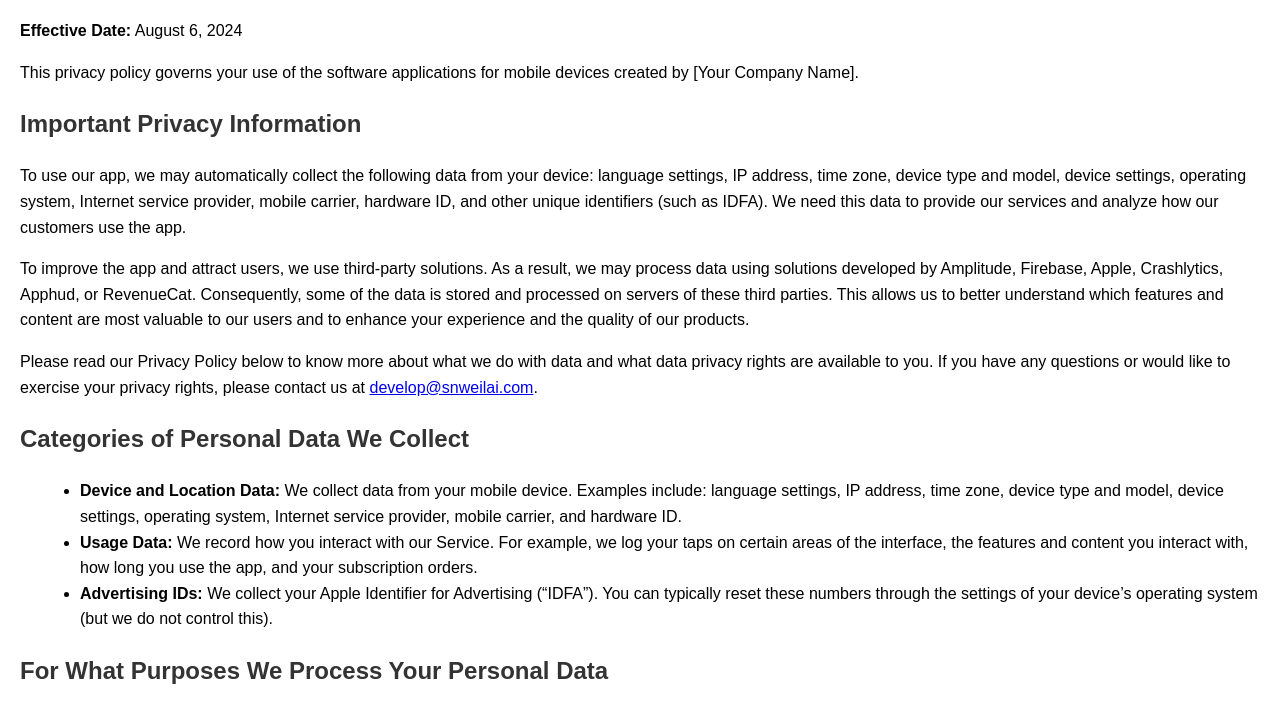
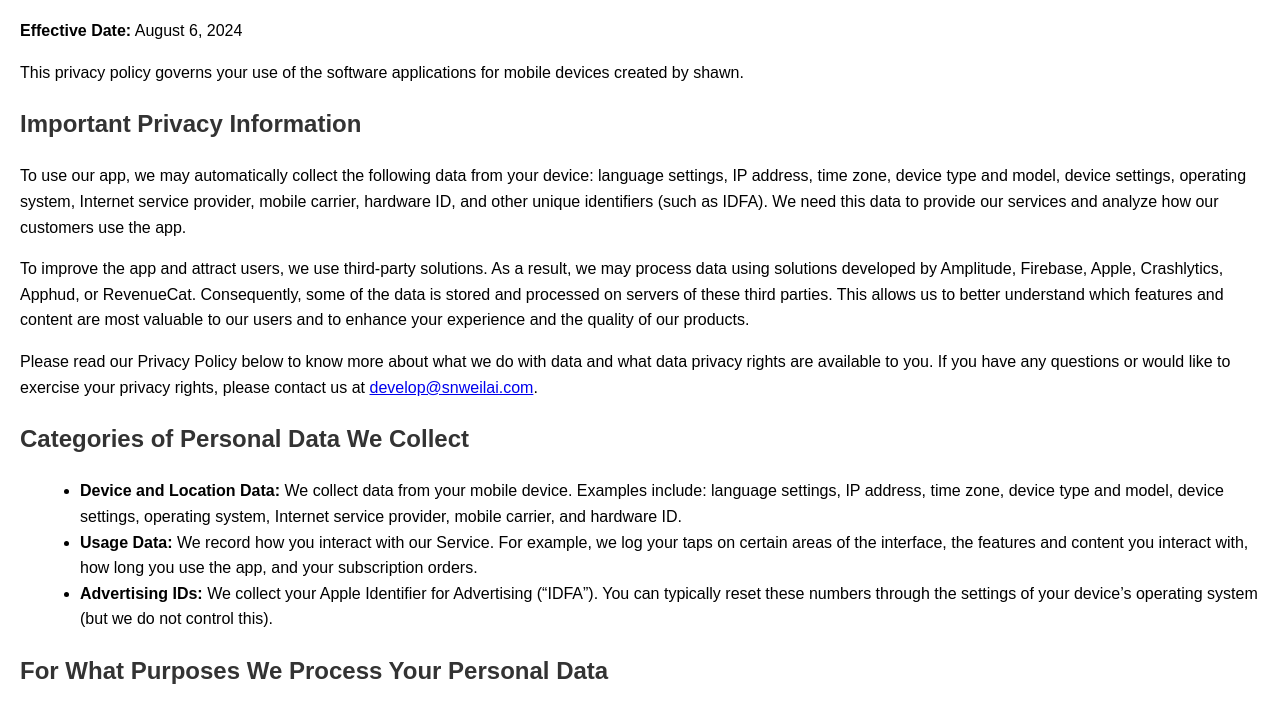
Before and after one commit to ShawnWang1/PhotoStampEasy.github.io, a plain HTML site: page index.html in a window 1280 px wide. Shown: the part 88-795 px from the top of the page. Drawn offline with Linux system fonts and the light colour scheme.

Commit message:
Update index.html

```diff
--- a/index.html
+++ b/index.html
@@ -25,7 +25,7 @@
 <body>
     <h1>Privacy Policy</h1>
     <p><strong>Effective Date:</strong> August 6, 2024</p>
-    <p>This privacy policy governs your use of the software applications for mobile devices created by [Your Company Name].</p>
+    <p>This privacy policy governs your use of the software applications for mobile devices created by shawn.</p>
 
     <h2>Important Privacy Information</h2>
     <p>To use our app, we may automatically collect the following data from your device: language settings, IP address, time zone, device type and model, device settings, operating system, Internet service provider, mobile carrier, hardware ID, and other unique identifiers (such as IDFA). We need this data to provide our services and analyze how our customers use the app.</p>
```
